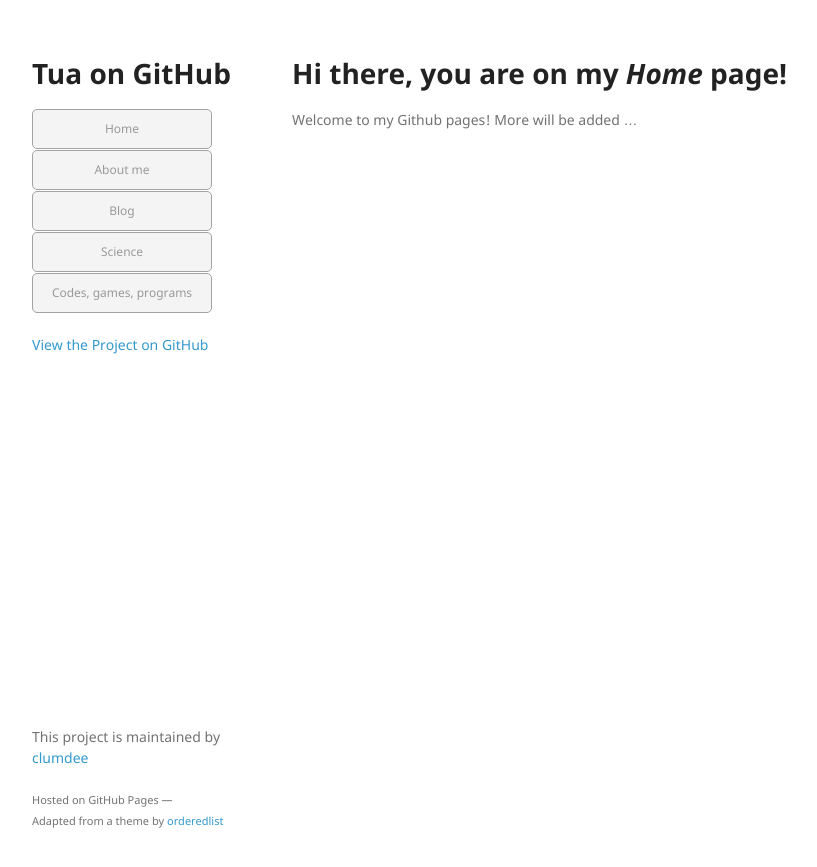
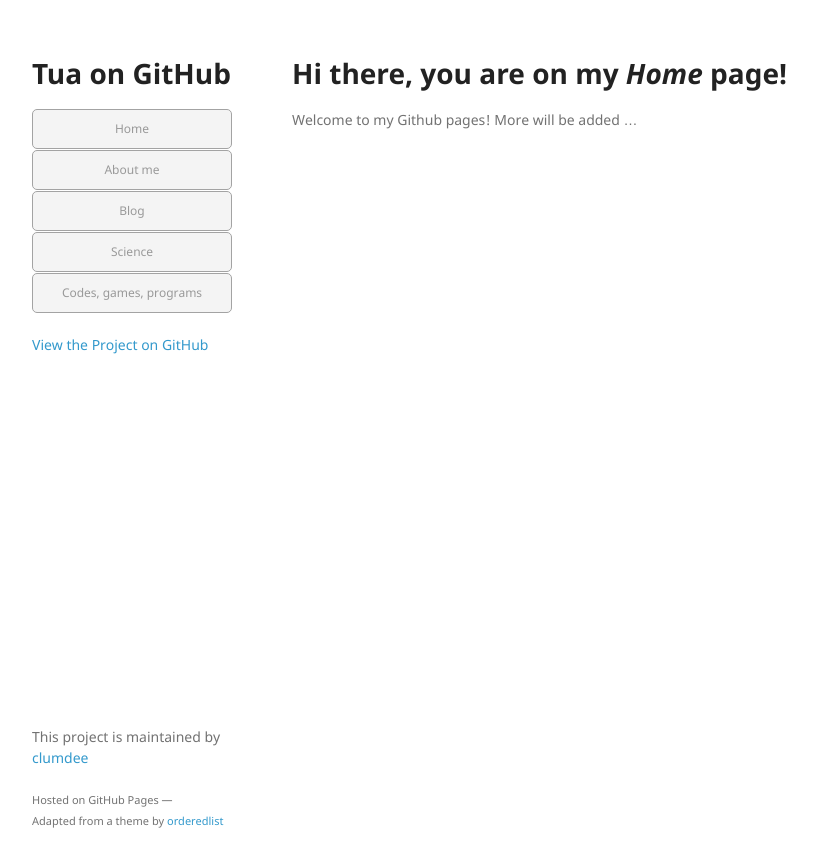
Before and after one commit to clumdee/clumdee.github.io_hyde, a Jekyll site: the page built from index.md, in a window 1280 px wide. Shown: the top 867 px of the page, without its empty margins (178-995 px from the left). Built offline with Jekyll 4.4.1, drawn with Linux system fonts in a browser that asks for light colours; the repository's description, which GitHub fills in, is left out.

Commit message:
update header ul li width

```diff
--- a/_sass/jekyll-theme-minimal.scss
+++ b/_sass/jekyll-theme-minimal.scss
@@ -115,12 +115,12 @@
 header ul {
   list-style: none;
   padding: 0;
-  width: 180px;
+  width: 200px;
   height: 205px;
 }
 
 header li {
-  width: 178px;
+  width: 198px;
   float: left;
   height: 38px;
   background: #f4f4f4;
```
